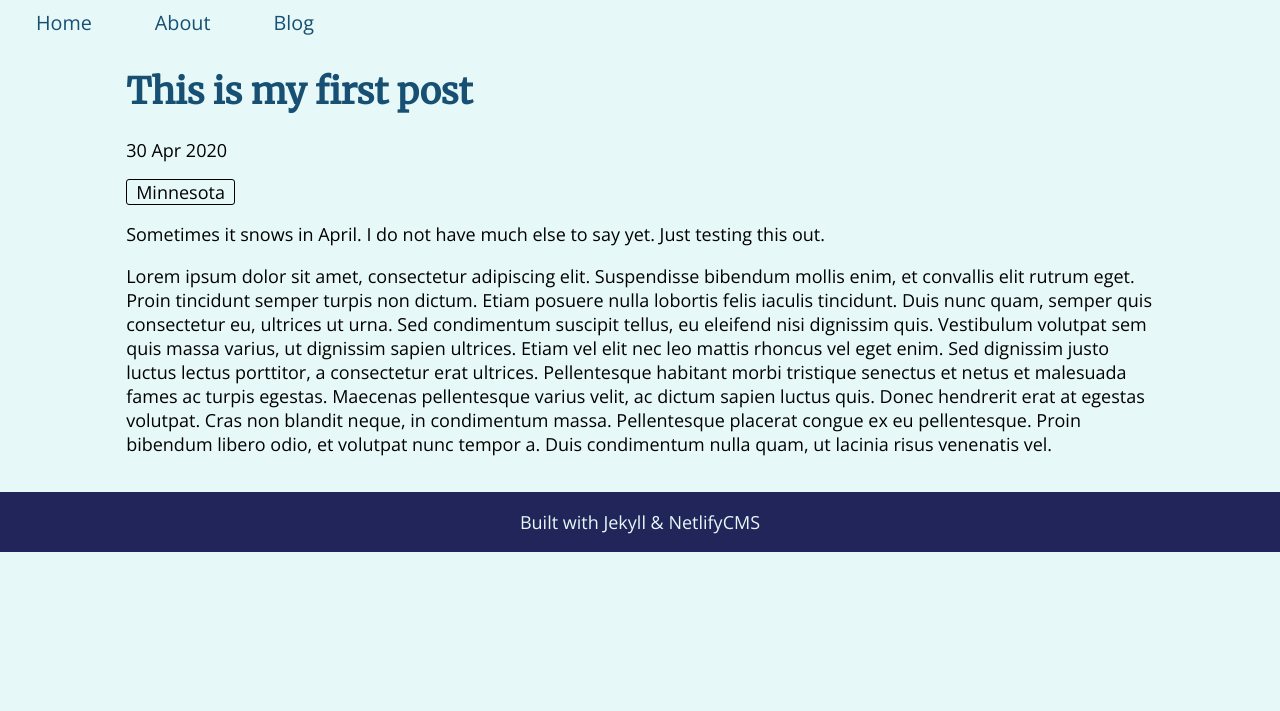
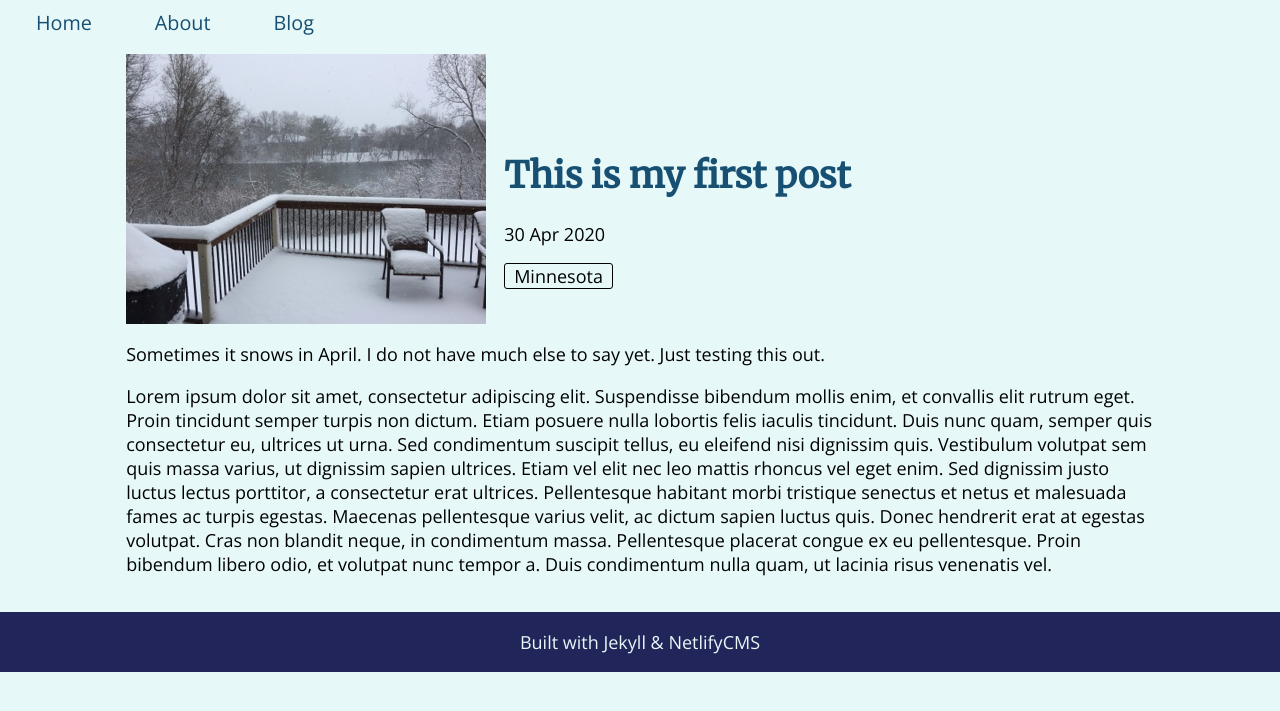
Before and after one commit to placeholdergit/cloneexpjekyllcms, a Jekyll site: the page built from _posts/2020-04-30-firstpost.md, in a window 1280 px wide. Shown: the top 711 px of the page. Built offline with Jekyll 4.4.1, drawn with Linux system fonts in a browser that asks for light colours; a script that is not in the unit is left out.

Commit message:
Add thumbnail image to blog post

```diff
--- a/_layouts/post.html
+++ b/_layouts/post.html
@@ -1,6 +1,9 @@
 ---
 layout: default
 ---
+<div class="card blog-post">
+  <img src="{{ page.thumbnail }}" alt="{{ page.thumbnail | split:'/' | last }}" />
+  <div>
     <h1>{{ page.title }}</h1>
     <p>
       {{ page.date | date_to_string }}
@@ -10,5 +13,6 @@ layout: default
       <span class="tag">{{ tag }}</span>
     {% endfor %}
     </p>
-
+  </div>
+</div>
 {{ content }}
--- a/_sass/main.scss
+++ b/_sass/main.scss
@@ -125,7 +125,10 @@ nav {
   background-size: cover;
   background-image: url('../images/LakeBled.jpg');
 }
-// Borrowed from w3.css .w3-card
+.blog-post {
+  background-color: $bodyBackground !important;
+  align-items: flex-end;
+}
 .card {
   background-color: $cardBackground;
   width: min-content;
```
Lines whose indentation alone changed are shown as unchanged.
